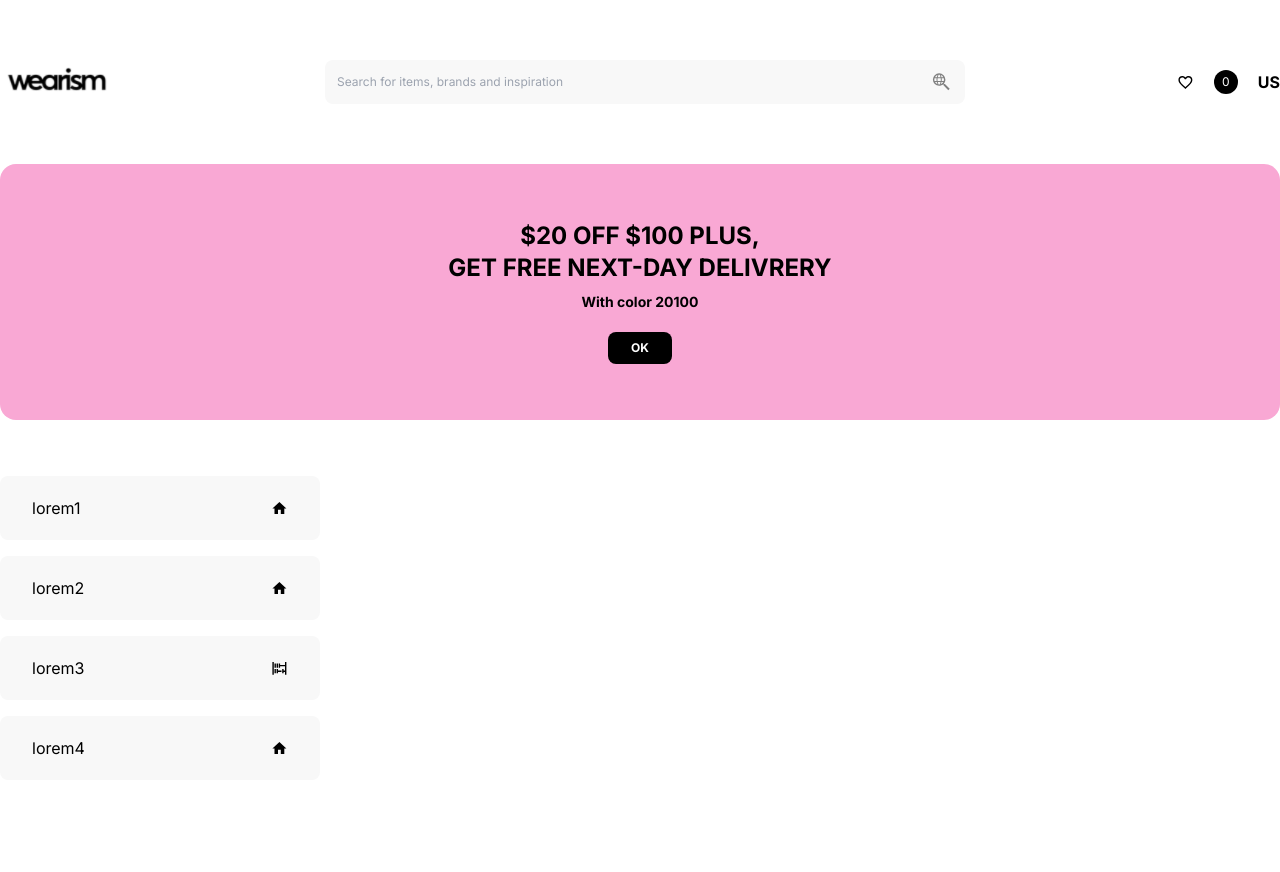
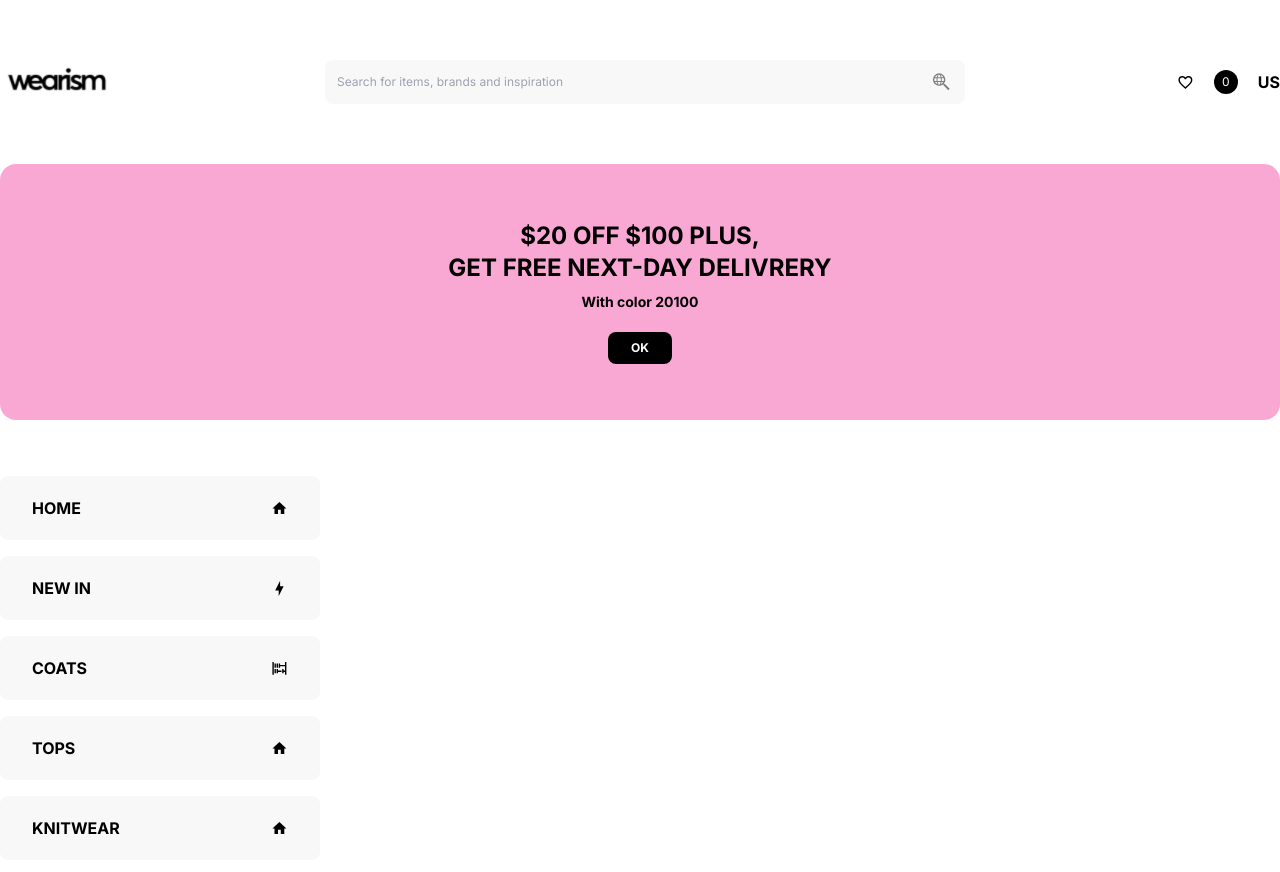
Before and after one commit to kevinmbongo/bob-shop-training, a React (Vite) app: page / in a window 1280 px wide. Shown: the top 872 px of the page. Before the commit the page ends 836 px from the top, so only its background shows below. Built offline with nearby package versions, Linux system fonts and the light colour scheme.

Commit message:
style(NavTile): style the nav-tile

```diff
--- a/src/component/commons/NavTile.tsx
+++ b/src/component/commons/NavTile.tsx
@@ -7,7 +7,7 @@ type NavTileProps = {
 
 const NavTile: React.FC<NavTileProps> = ({ title, icon }) => (
   <div className="bg-gray my-4 rounded-lg flex items-center justify-between py-5 px-8">
-    <h3>{title}</h3>
+    <h3 className="font-bold">{title}</h3>
     {icon}
   </div>
 )
--- a/src/component/core/TheLeftNav.tsx
+++ b/src/component/core/TheLeftNav.tsx
@@ -1,4 +1,4 @@
-import { mdiAbacus, mdiHome } from '@mdi/js'
+import { mdiAbacus, mdiHome, mdiLightningBolt } from '@mdi/js'
 import Icon from '@mdi/react'
 import React from 'react'
 import NavTile from '../commons/NavTile'
@@ -7,10 +7,11 @@ const ICON_STYLE = { size: 0.7, color: 'black' }
 
 const TheLeftNav: React.FC = () => {
   const TILES = [
-    { title: 'lorem1', icon: <Icon path={mdiHome} {...ICON_STYLE} /> },
-    { title: 'lorem2', icon: <Icon path={mdiHome} {...ICON_STYLE} /> },
-    { title: 'lorem3', icon: <Icon path={mdiAbacus} {...ICON_STYLE} /> },
-    { title: 'lorem4', icon: <Icon path={mdiHome} {...ICON_STYLE} /> },
+    { title: 'HOME', icon: <Icon path={mdiHome} {...ICON_STYLE} /> },
+    { title: 'NEW IN', icon: <Icon path={mdiLightningBolt} {...ICON_STYLE} /> },
+    { title: 'COATS', icon: <Icon path={mdiAbacus} {...ICON_STYLE} /> },
+    { title: 'TOPS', icon: <Icon path={mdiHome} {...ICON_STYLE} /> },
+    { title: 'KNITWEAR', icon: <Icon path={mdiHome} {...ICON_STYLE} /> },
   ]
 
   return (
```
